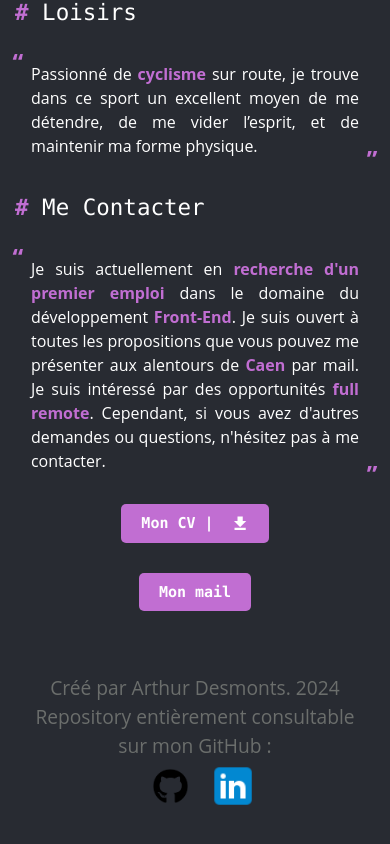
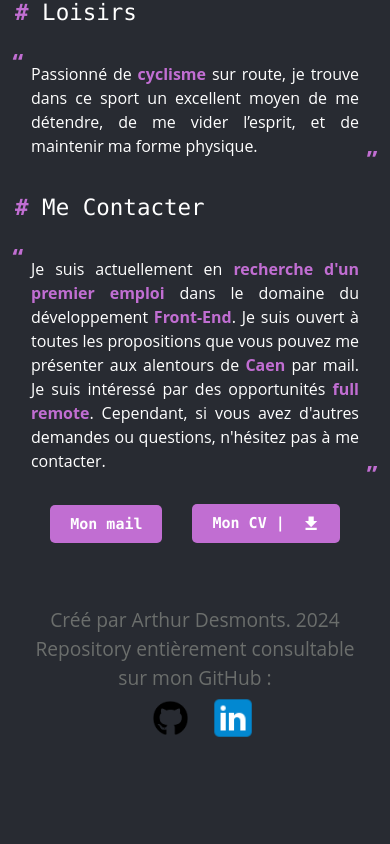
Before and after one commit to ArthurDesmonts/portfolio, a Vue app: page / in a window 390 px wide. Shown: the part 4790-5634 px from the top of the page. After the commit the page ends 5602 px from the top, so only its background shows below. Built offline with nearby package versions, Linux system fonts and the light colour scheme.

Commit message:
FIX responsive of the card list, double paragraph container

```diff
--- a/src/App.vue
+++ b/src/App.vue
@@ -163,9 +163,11 @@ const resetTypingAnimation = (element) => {
         <div id="contact" class="contact">
           <h2><span class="icon">#</span> Me Contacter</h2>
           <p class="justify-content">Je suis actuellement en <span class="icon">recherche d'un premier emploi</span> dans le domaine du développement <span class="icon">Front-End</span>. Je suis ouvert à toutes les propositions que vous pouvez me présenter aux alentours de <span class="icon">Caen</span> par mail. Je suis intéressé par des opportunités <span class="icon">full remote</span>. Cependant, si vous avez d'autres demandes ou questions, n'hésitez pas à me contacter.</p>
-          <div class="mail-succes-listener">
-            <button class="innerParagraphButton contact" @click="copyToClipboard">Mon mail</button>
-            <DownloadButton class="innerParagraphButton contact"></DownloadButton>
+          <div class="mail-message">
+            <div class="mail-succes-listener">
+              <button class="innerParagraphButton contact" @click="copyToClipboard">Mon mail</button>
+              <DownloadButton class="innerParagraphButton contact"></DownloadButton>
+            </div>
             <p id="email-event" class="event-content"></p>
           </div>
         </div>
@@ -363,6 +365,30 @@ button:hover {
   50% { border-color: transparent; }
 }
 
+@media (max-width: 1010px) {
+  .card-alignement {
+    flex-direction: column;
+    gap: 1em;
+  }
+
+  .double-container {
+    flex-direction: column;
+    gap: 1em;
+  }
+
+  .loisir {
+    margin: 0;
+  }
+
+  .contact {
+    margin: 0;
+  }
+
+  .innerParagraphButton {
+    margin : 1em;
+  }
+}
+
 @media (max-width: 768px) {
   .container {
     padding: 1em;
@@ -381,14 +407,6 @@ button:hover {
     margin: 0;
   }
 
-  .contact {
-    margin: 0;
-  }
-
-  .loisir {
-    margin: 0;
-  }
-
   .separateur {
     margin: 1em;
   }
@@ -398,21 +416,17 @@ button:hover {
   }
 
   .mail-succes-listener {
-    flex-direction: column-reverse;
+    flex-direction: row;
+    align-items: center;
+  }
+
+  .mail-message {
+    display: flex;
+    flex-direction: column;
     align-items: center;
   }
 
   .description-split {
-    flex-direction: column;
-    gap: 1em;
-  }
-
-  .card-alignement {
-    flex-direction: column;
-    gap: 1em;
-  }
-
-  .double-container {
     flex-direction: column;
     gap: 1em;
   }
```
